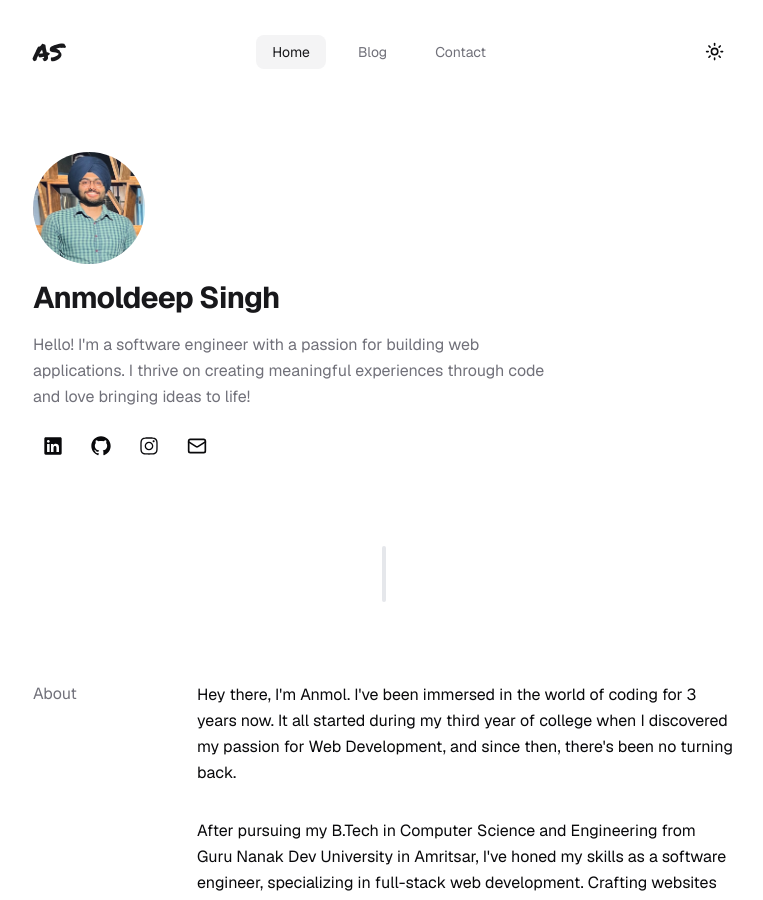
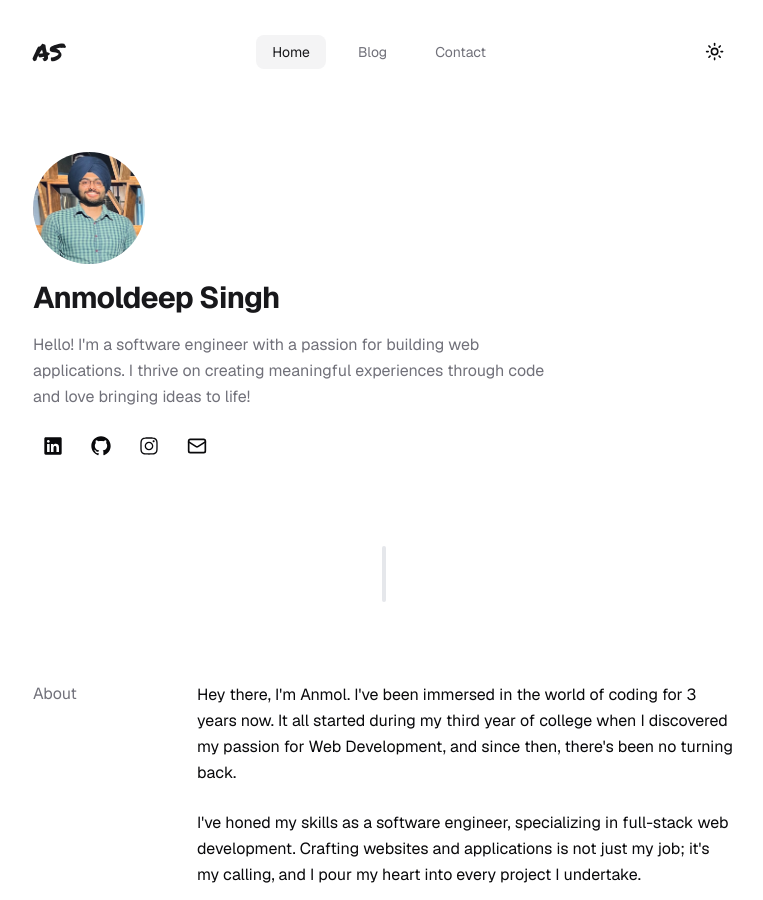
Before and after one commit to AnmolSaini16/anmoldeep.io, a Next.js app: page / in a window 1280 px wide. Shown: the top 900 px of the page, without its empty margins (256-1019 px from the left). Built offline with nearby package versions, Linux system fonts and the light colour scheme.

Commit message:
Updated About

```diff
--- a/app/layout.tsx
+++ b/app/layout.tsx
@@ -71,7 +71,7 @@ export default function RootLayout({
           enableSystem
           disableTransitionOnChange
         >
-          <div className="flex flex-col max-w-[750px] min-h-screen mx-auto px-6 space-y-20">
+          <div className="flex flex-col max-w-[750px] min-h-screen mx-auto px-6 space-y-16 md:space-y-20">
             <Navbar />
 
             <main className="flex-grow">{children}</main>
--- a/components/About.tsx
+++ b/components/About.tsx
@@ -3,7 +3,7 @@ import SectionShell from "./shell/SectionShell";
 export default function About() {
   return (
     <SectionShell heading="About">
-      <div className="space-y-8 leading-relaxed">
+      <div className="space-y-6 leading-relaxed">
         <p>
           Hey there, I&apos;m Anmol. I've been immersed in the world of coding
           for {new Date().getFullYear() - 2021} years now. It all started during
@@ -12,11 +12,10 @@ export default function About() {
         </p>
 
         <p>
-          After pursuing my B.Tech in Computer Science and Engineering from Guru
-          Nanak Dev University in Amritsar, I've honed my skills as a software
-          engineer, specializing in full-stack web development. Crafting
-          websites and applications is not just my job; it's my calling, and I
-          pour my heart into every project I undertake.
+          I've honed my skills as a software engineer, specializing in
+          full-stack web development. Crafting websites and applications is not
+          just my job; it's my calling, and I pour my heart into every project I
+          undertake.
         </p>
 
         <p>
--- a/components/Navbar.tsx
+++ b/components/Navbar.tsx
@@ -72,7 +72,7 @@ export default function Navbar() {
                   <DropdownMenuItem
                     className={cn(
                       "text-primary focus:bg-transaprent",
-                      link.href === path && "text-primary bg-accent"
+                      link.href === path && "bg-accent"
                     )}
                   >
                     {link.label}
--- a/components/WorkPlaces.tsx
+++ b/components/WorkPlaces.tsx
@@ -7,7 +7,7 @@ import SectionShell from "./shell/SectionShell";
 export async function WorkPlaces() {
   return (
     <SectionShell heading="Work">
-      <div className="space-y-8">
+      <div className="space-y-6">
         <p className="leading-relaxed">
           I specialize in web development, with expertise in JavaScript,
           TypeScript, React, Next.js, Node.js, Databases, HTML, CSS, and UI/UX.
```
